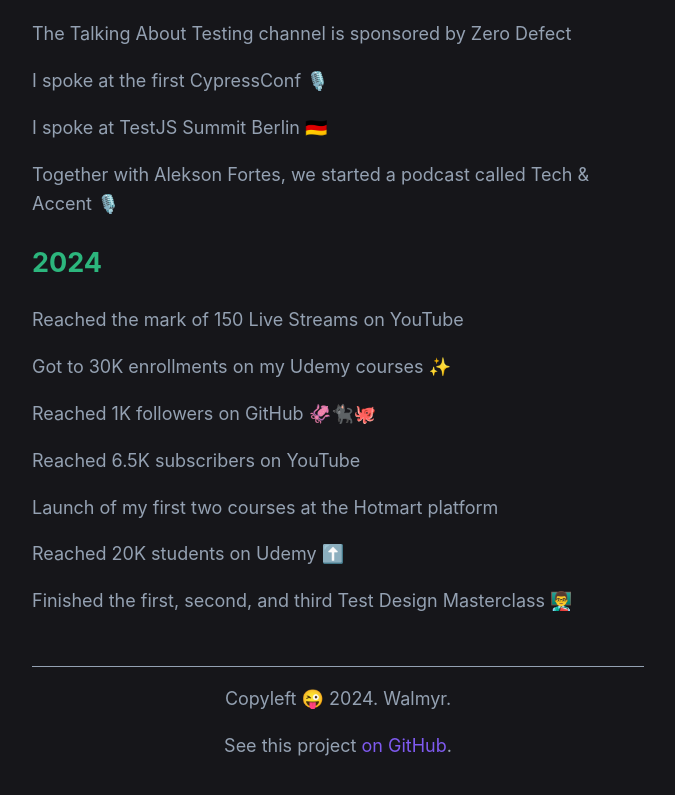
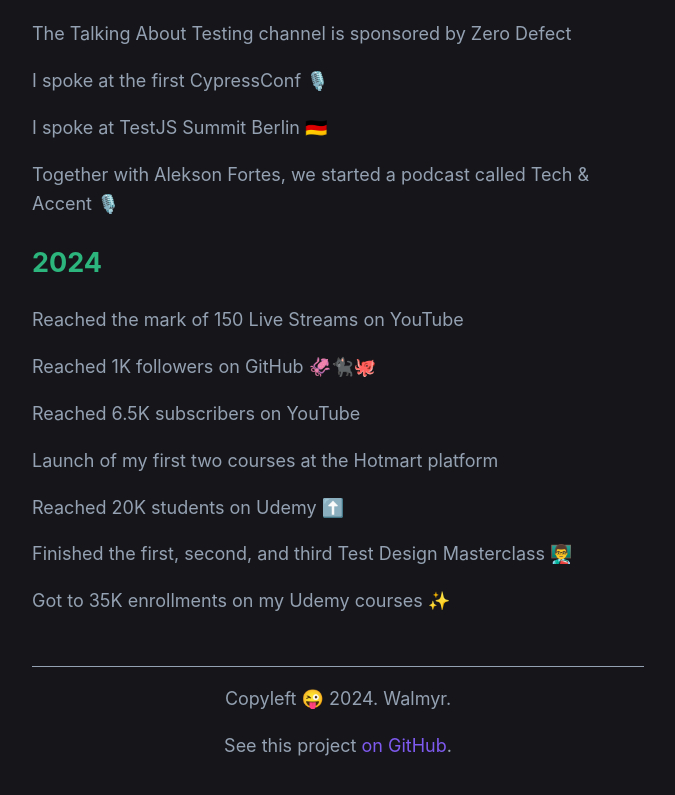
Before and after one commit to wlsf82/walmyr-nextjs, a Next.js app: page / in a window 1280 px wide. Shown: the part 3595-4390 px from the top of the page, without its empty margins (302-977 px from the left). Built offline with nearby package versions, Linux system fonts and the light colour scheme.

Commit message:
Update the number of enrollments on udemy

```diff
--- a/components/achievements.js
+++ b/components/achievements.js
@@ -122,12 +122,12 @@ const achievements = [
     year: '2024',
     events: [
       'Reached the mark of 150 Live Streams on YouTube',
-      'Got to 30K enrollments on my Udemy courses ✨',
       'Reached 1K followers on GitHub 🦑🐈‍⬛🐙',
       'Reached 6.5K subscribers on YouTube',
       'Launch of my first two courses at the Hotmart platform',
       'Reached 20K students on Udemy ⬆️',
       'Finished the first, second, and third Test Design Masterclass 👨‍🏫',
+      'Got to 35K enrollments on my Udemy courses ✨',
     ]
   }
 ]
```
